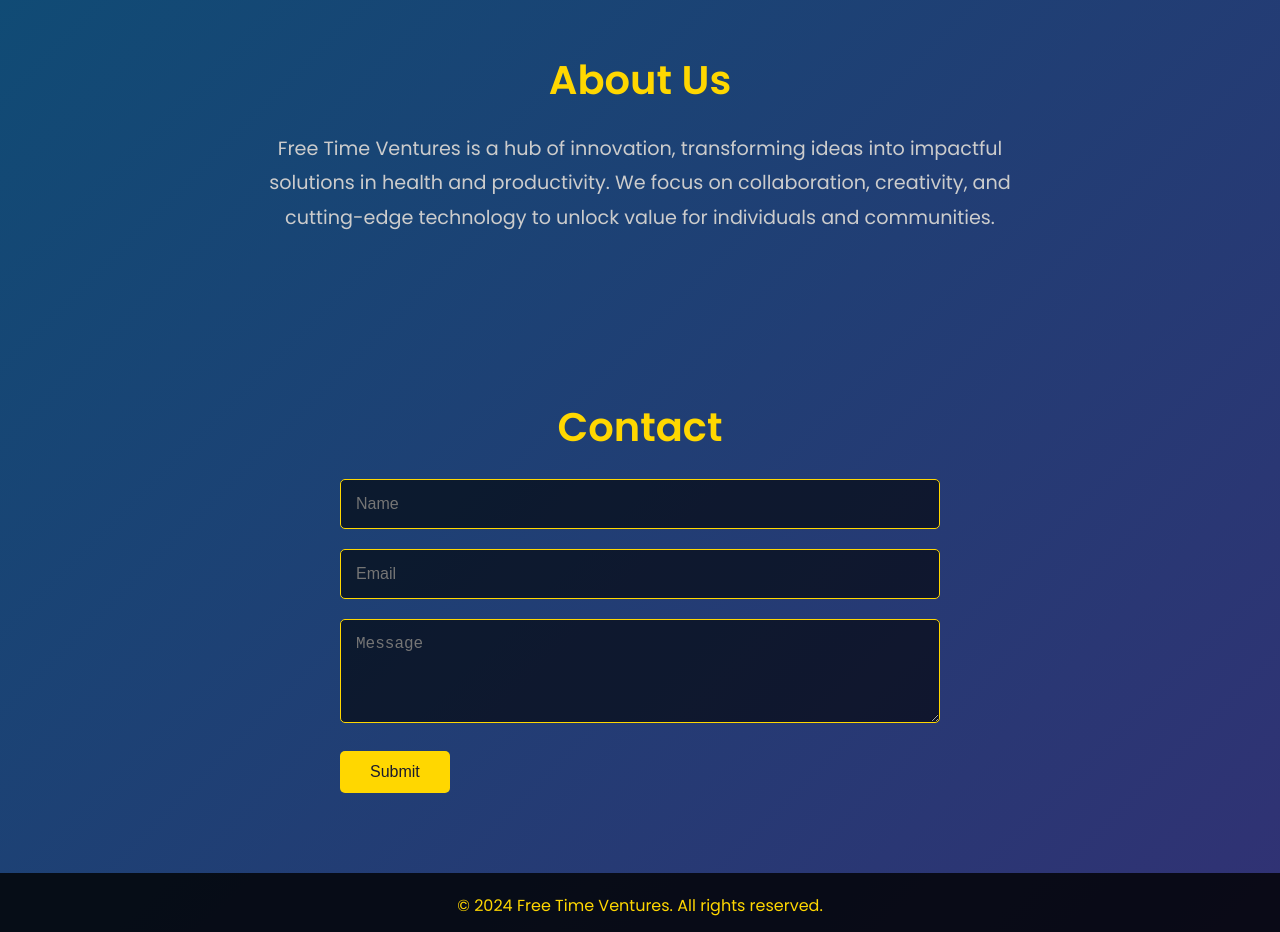
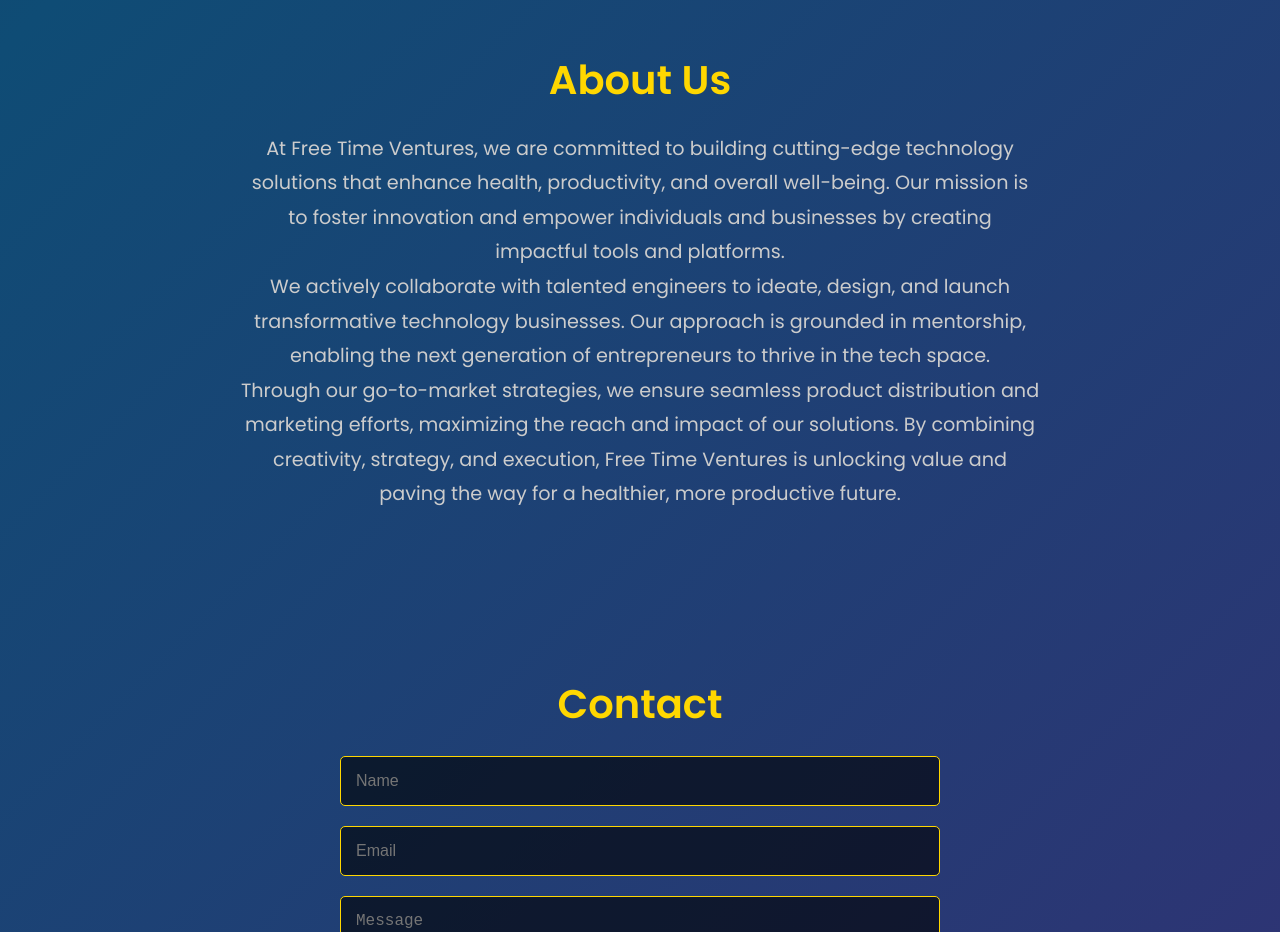
Before and after one commit to Jafar-97/freetime-coming-soon, a plain HTML site: page index.html in a window 1280 px wide. Shown: the part 860-1792 px from the top of the page. Drawn offline with Linux system fonts and the light colour scheme.

Commit message:
Update index.html

```diff
--- a/index.html
+++ b/index.html
@@ -4,10 +4,10 @@
     <meta charset="UTF-8">
     <meta name="viewport" content="width=device-width, initial-scale=1.0">
     <title>Free Time Ventures</title>
-    <script src="scripts.js"></script>
     <link rel="stylesheet" href="styles.css">
     <link rel="icon" href="logo.png" type="image/png">
     <link href="https://fonts.googleapis.com/css2?family=Poppins:wght@400;500;600&display=swap" rel="stylesheet">
+    <script src="scripts.js" defer></script>
 </head>
 <body>
     <header>
@@ -43,8 +43,13 @@
         <section id="about" class="section">
             <h2>About Us</h2>
             <p>
-                Free Time Ventures is a hub of innovation, transforming ideas into impactful solutions in health and productivity.
-                We focus on collaboration, creativity, and cutting-edge technology to unlock value for individuals and communities.
+                At Free Time Ventures, we are committed to building cutting-edge technology solutions that enhance health, productivity, and overall well-being. Our mission is to foster innovation and empower individuals and businesses by creating impactful tools and platforms.
+            </p>
+            <p>
+                We actively collaborate with talented engineers to ideate, design, and launch transformative technology businesses. Our approach is grounded in mentorship, enabling the next generation of entrepreneurs to thrive in the tech space.
+            </p>
+            <p>
+                Through our go-to-market strategies, we ensure seamless product distribution and marketing efforts, maximizing the reach and impact of our solutions. By combining creativity, strategy, and execution, Free Time Ventures is unlocking value and paving the way for a healthier, more productive future.
             </p>
         </section>
 
@@ -66,7 +71,5 @@
             <img src="linkedin-logo.png" alt="LinkedIn Logo" class="social-icon">
         </a>
     </footer>
-
-    <script src="scripts.js"></script>
 </body>
 </html>
```
